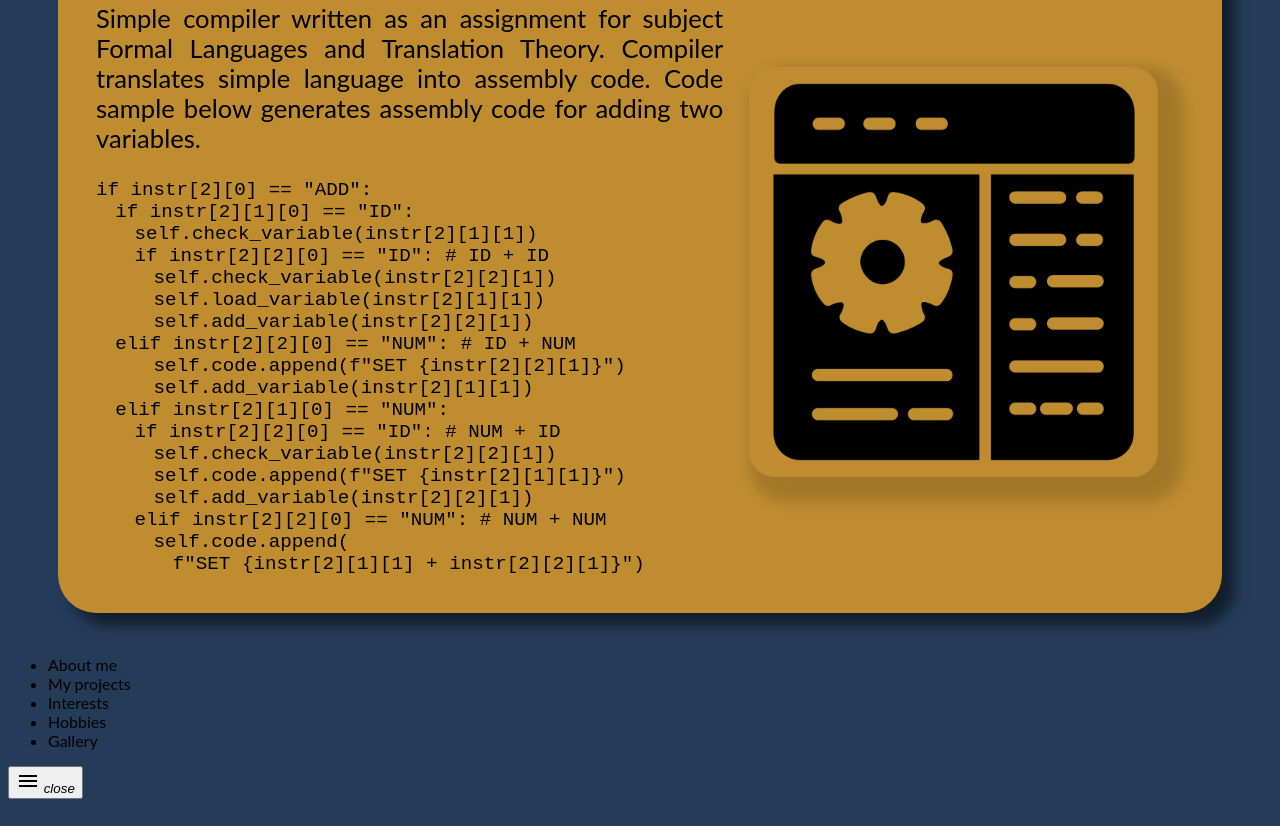
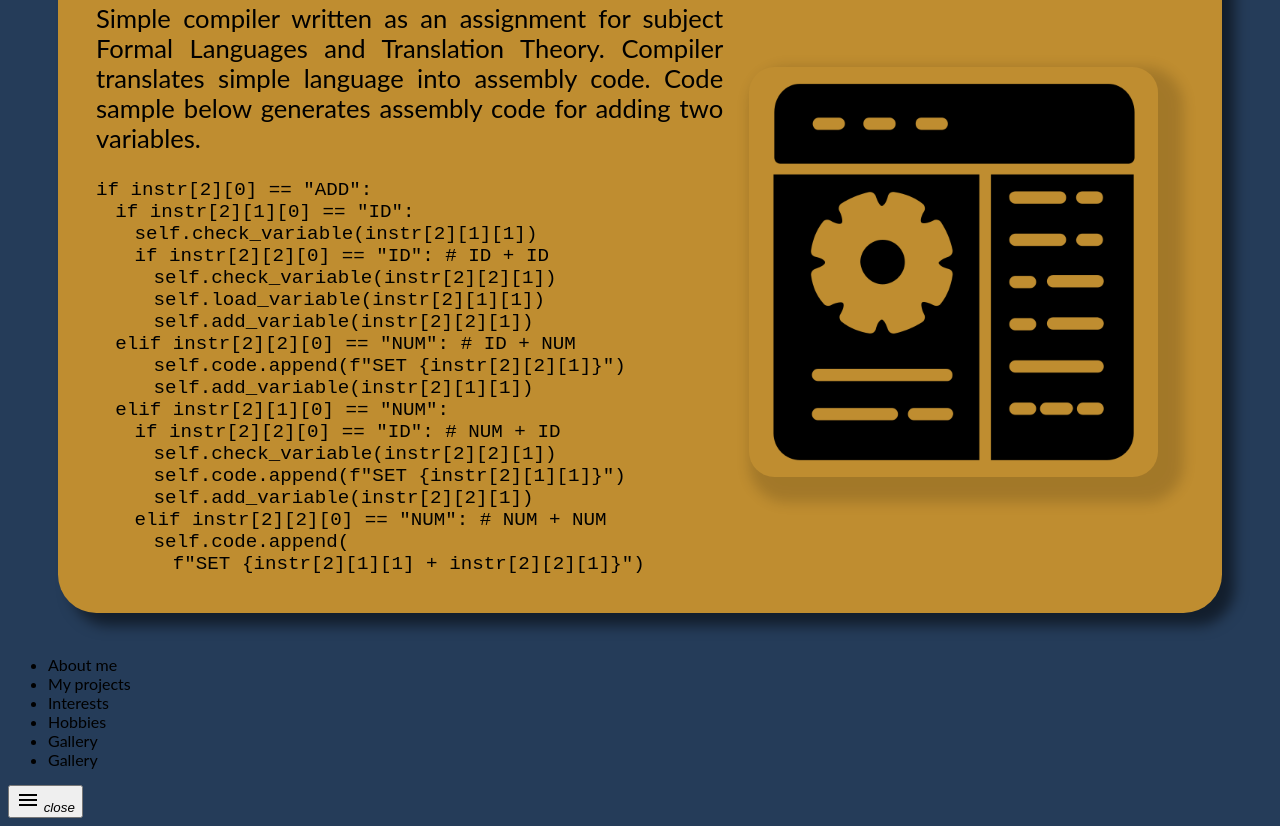
Before and after one commit to LikelyCloud/LikelyCloud.github.io, a plain HTML site: page projectsv2.html in a window 1280 px wide. Shown: the part 1983-2809 px from the top of the page. Drawn offline with nearby package versions, Linux system fonts and the light colour scheme; files that its build step writes are made by us from their sources.

Commit message:
Update projectsv2.html

```diff
--- a/projectsv2.html
+++ b/projectsv2.html
@@ -122,6 +122,7 @@
         <li class="up-elem"><a href="interestsv2.html">Interests</a></li>
         <li class="up-elem"><a href="hobbiesv2.html">Hobbies</a></li>
         <li class="up-elem"><a href="galleryv2.html">Gallery</a></li>
+        <li class="up-elem"><a href="equation.html">Gallery</a></li>
     </ul>
 
     <a href="indexv2.html">
```
